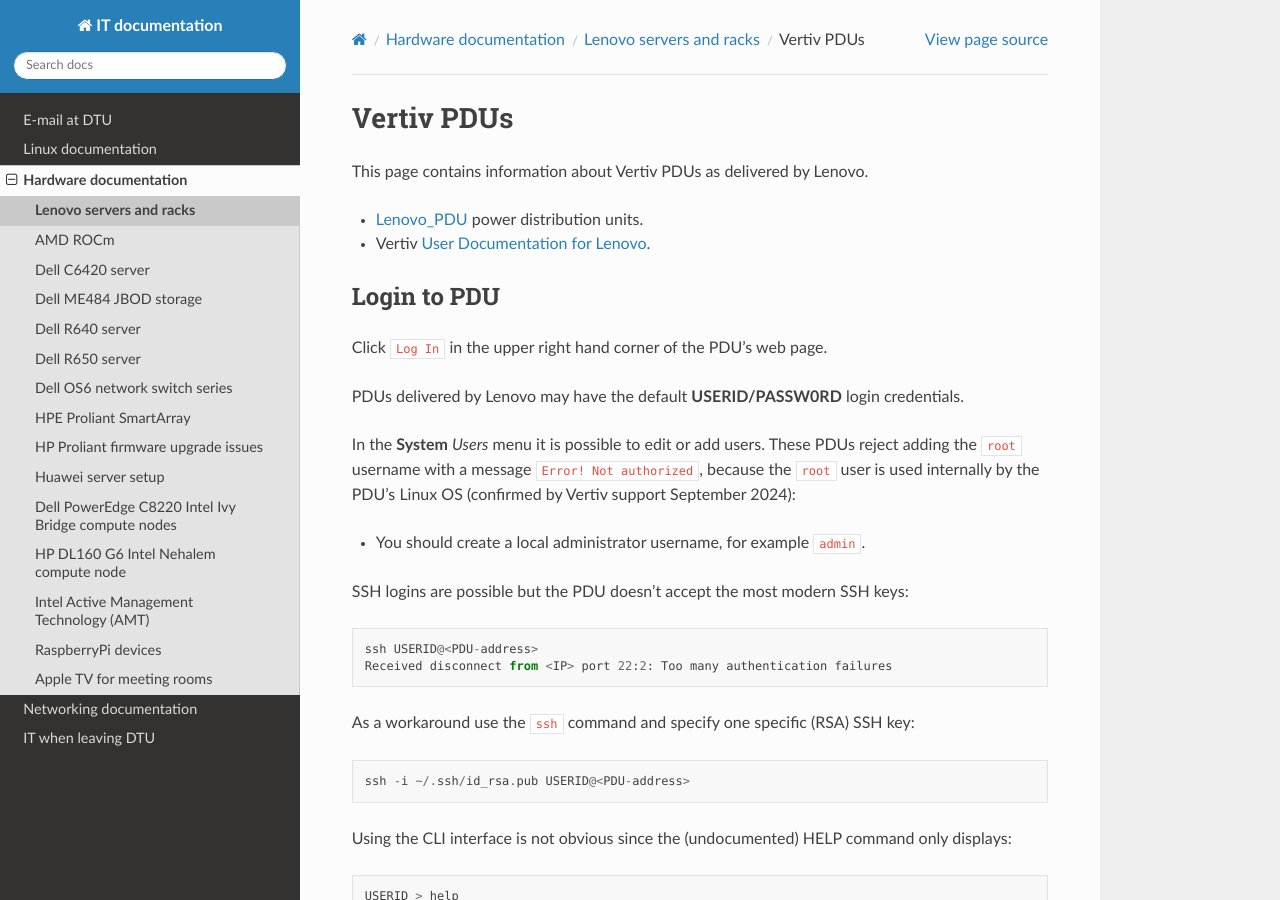
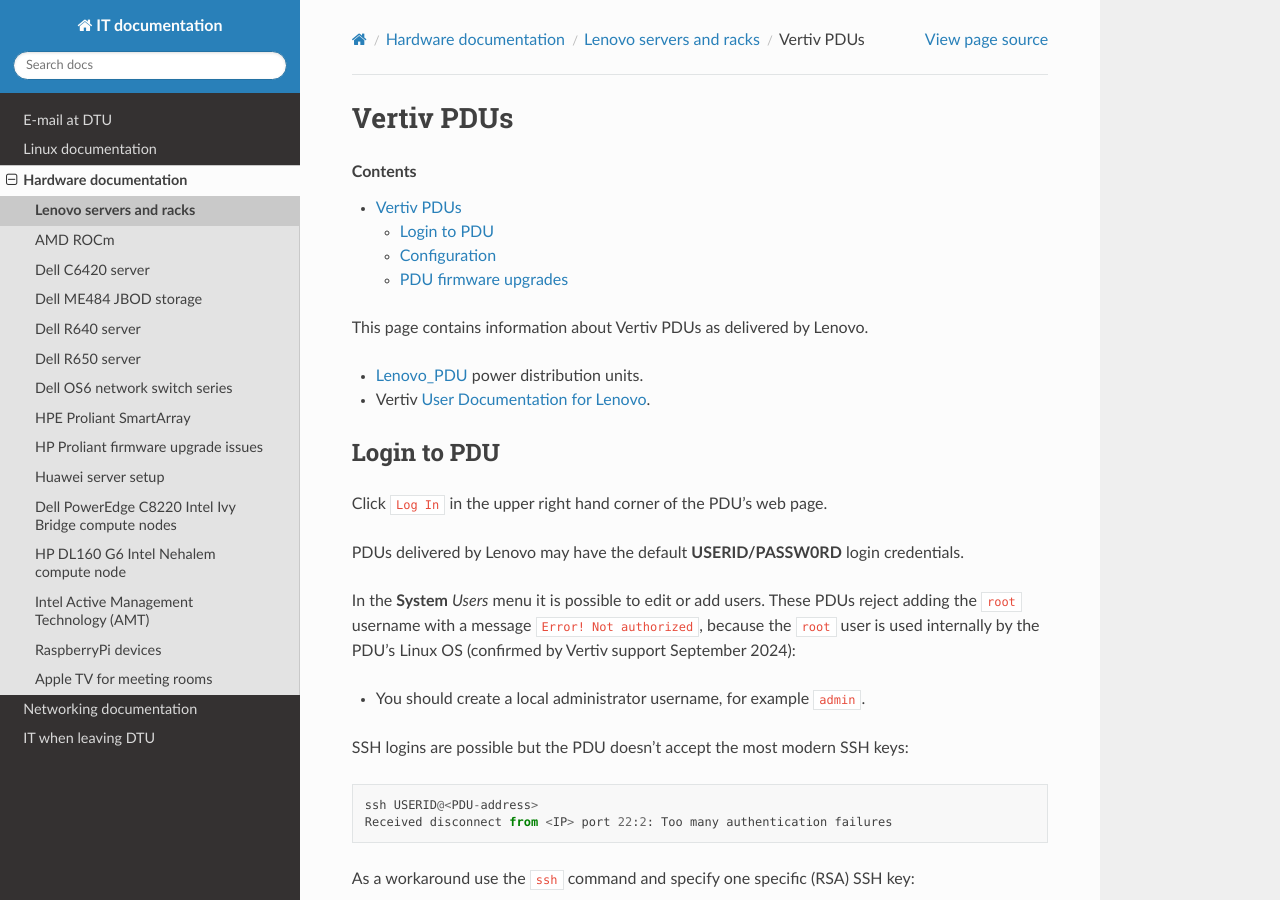
Before and after one commit to OleHolmNielsen/ITwiki, a Sphinx documentation site: the page built from docs/Vertiv_PDU.rst, in a window 1280 px wide and 900 px high. Built offline with Sphinx 7.4.7 and the Read the Docs theme 3.1.0, drawn with Linux system fonts in a browser that asks for light colours; some of the changed lines change nothing that is shown.

Commit message:
Added Contents

```diff
--- a/docs/Vertiv_PDU.rst
+++ b/docs/Vertiv_PDU.rst
@@ -2,8 +2,7 @@
 Vertiv PDUs
 #########################
 
-.. toctree::
-   :maxdepth: 1
+.. Contents::
 
 This page contains information about Vertiv PDUs as delivered by Lenovo.
 
```
